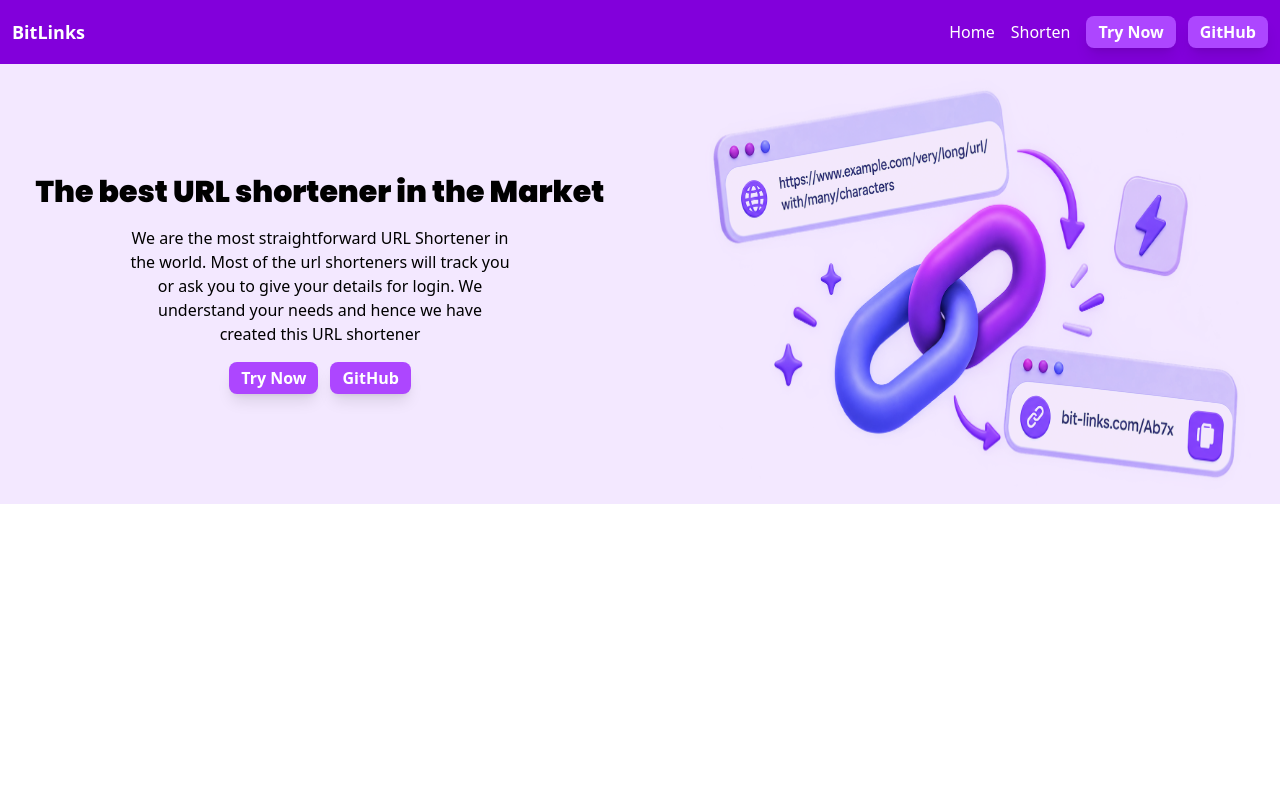
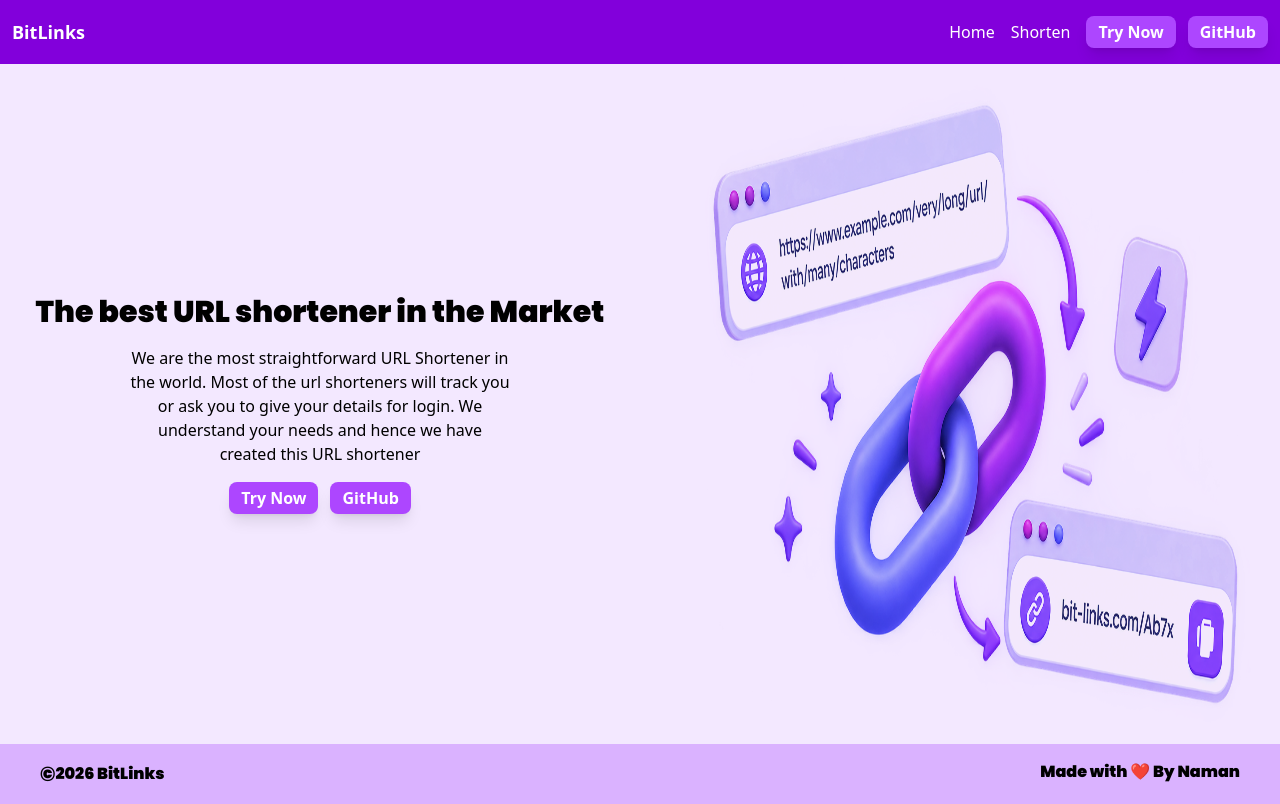
Before and after one commit to namansingla01022008-lab/BitLinks, a Next.js app: page / in a window 1280 px wide. Built offline with nearby package versions, Linux system fonts and the light colour scheme.

Commit message:
Home Page change

```diff
--- a/app/page.js
+++ b/app/page.js
@@ -1,6 +1,7 @@
 import Image from "next/image";
 import { Poppins } from "next/font/google";
 import Link from "next/link";
+import Footer from "@/components/Footer";
 
 
 const poppins = Poppins({
@@ -11,8 +12,9 @@ const poppins = Poppins({
 
 export default function Home() {
   return (
+    <>
       <main className="bg-purple-100">
-      <section className="grid grid-cols-2 h-[55vh]">
+        <section className="grid grid-cols-2 h-[85vh] bg-purple-100">
           <div className="flex flex-col gap-4 items-center justify-center">
             <p className={`text-3xl font-bold ${poppins.className}`}>
               The best URL shortener in the Market
@@ -44,5 +46,7 @@ export default function Home() {
           </div>
         </section>
       </main>
+      <Footer />
+    </>
   );
 }
--- /dev/null
+++ b/components/Footer.js
@@ -0,0 +1,22 @@
+import React from 'react'
+import { Poppins } from "next/font/google";
+
+
+const poppins = Poppins({
+    variable: "--font-poppins",
+    weight: ["100", "900"],
+    subsets: ["latin"],
+});
+const Footer = () => {
+    return (
+        <footer className='flex py-4 justify-between px-10 font-bold bg-purple-300'>
+            <div className='flex items-center'>
+                <span className={`${poppins.className} text-xl font-bold`}>&copy;</span>
+                <span className={`${poppins.className}`}> 2026 BitLinks</span>
+            </div>
+            <div className={`${poppins.className} font-bold`}>Made with ❤️ By Naman</div>
+        </footer>
+    )
+}
+
+export default Footer
```
Lines whose indentation alone changed are shown as unchanged.
